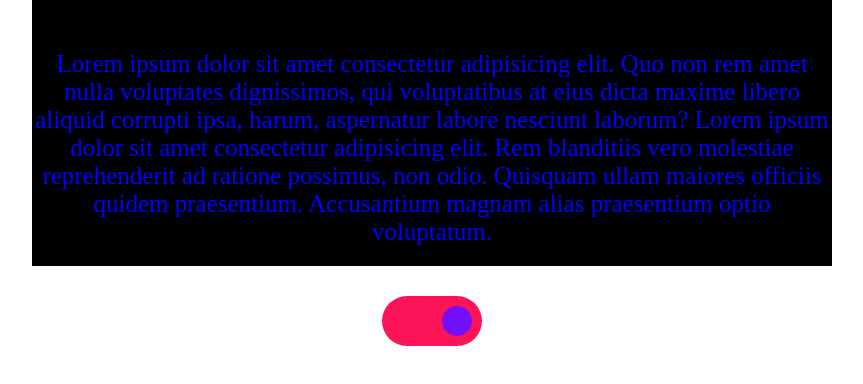
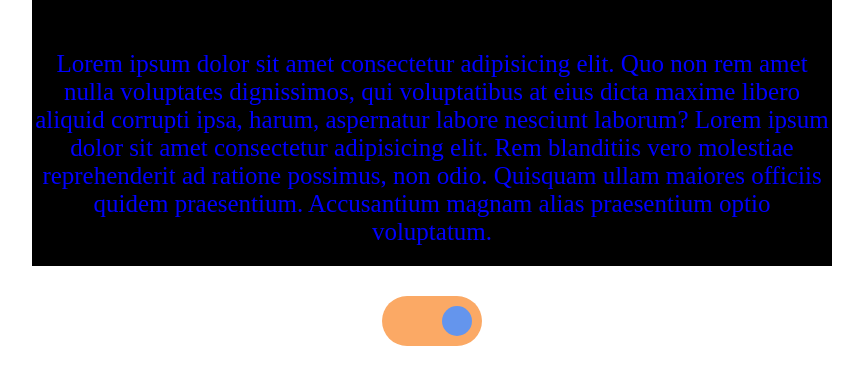
Before and after one commit to Abdulsalamdev/toggle-switch, a plain HTML site: page index.html in a window 1280 px wide. Both pictures are taken after a click on the element 640 px from the left and 321 px from the top of the page. Shown: the whole page, without its empty margins (208-1071 px from the left). Drawn offline with Linux system fonts and the light colour scheme.

Commit message:
code refactor

```diff
--- a/index.css
+++ b/index.css
@@ -44,8 +44,10 @@ body {
 
 .inner.move {
   transform: translate(50px);
+  background-color: cornflowerblue;
 }
 
 .inner.move.back {
   transform: translate(-50px);
+  background-color: darkslategrey;
 }
--- a/index.js
+++ b/index.js
@@ -1,6 +1,8 @@
 const out = document.querySelector(".check");
 const inn = document.querySelector(".inner");
 const main = document.querySelector(".main");
+
+const fixed = document.querySelector(".fixed");
 
 out.addEventListener("click", function () {
   if (inn.classList.toggle("move")) {
@@ -8,10 +10,12 @@ out.addEventListener("click", function () {
     document.querySelector("body").style.background = "white";
     main.style.background = "black";
     main.style.color = "blue";
+    fixed.style.background = "#FBA965";
   } else if (inn.classList.toggle("back")) {
     inn.classList.remove("move");
     document.querySelector("body").style.background = "green";
     main.style.background = "white";
     main.style.color = "red";
+    fixed.style.background = "#2ED3F4";
   }
 });
```
